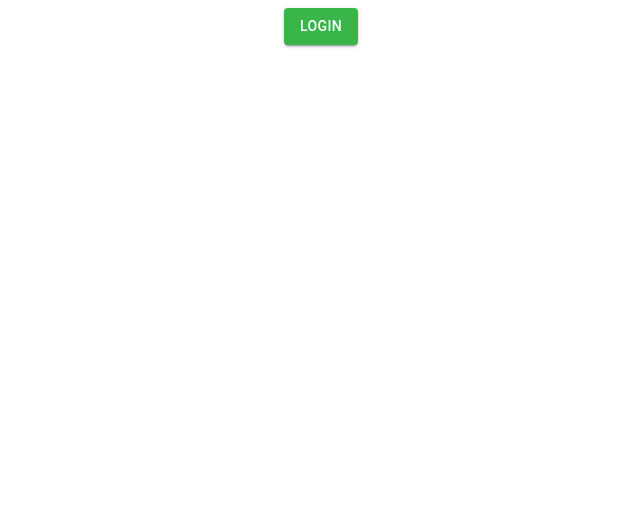
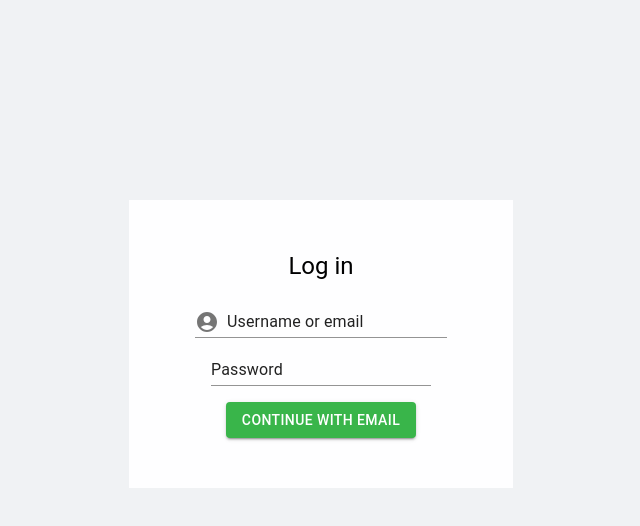
Before and after one commit to Tkogiah/upwork-clone, a React (Create React App) app: page / in a window 1280 px wide. Shown: the top 526 px of the page, without its empty margins (319-959 px from the left). Built offline with nearby package versions, Linux system fonts and the light colour scheme.

Commit message:
creating login page

```diff
--- a/package.json
+++ b/package.json
@@ -5,6 +5,7 @@
   "dependencies": {
     "@emotion/react": "^11.9.3",
     "@emotion/styled": "^11.9.3",
+    "@mui/icons-material": "^5.8.4",
     "@mui/material": "^5.9.0",
     "@testing-library/jest-dom": "^5.16.4",
     "@testing-library/react": "^13.3.0",
--- a/src/Login.js
+++ b/src/Login.js
@@ -1,9 +1,59 @@
 import { PrimaryButton } from "./StyledComponents";
+import Box from '@mui/material/Box';
+import Input from '@mui/material/Input';
+import InputAdornment from '@mui/material/InputAdornment';
+import FormControl from '@mui/material/FormControl';
+import TextField from '@mui/material/TextField';
+import AccountCircle from '@mui/icons-material/AccountCircle';
+import { Typography } from "@mui/material";
+import { alignProperty } from "@mui/material/styles/cssUtils";
 
 export default function Login() {
   return (
     <>
-      <PrimaryButton variant="contained">Login</PrimaryButton>
+      <Box sx={{
+        '& > :not(style)': { m: 1 },
+        backgroundColor: '#fefeff',
+        width: '30vw',
+        height: '30vh',
+        padding: '3vh 0',
+        display: 'flex',
+        flexDirection: 'column',
+        justifyContent: 'center',
+        alignItems: 'center'
+        }}
+        component="form"
+      >
+        <Typography variant="h5" sx={{
+          paddingBottom: '1vh'
+        }}>
+          Log in
+        </Typography>
+        < >
+          <FormControl variant="standard">
+            <Input
+              defaultValue="Username or email"
+              id="input-with-icon-adornment"
+              startAdornment={
+                <InputAdornment position="start">
+                  <AccountCircle />
+                </InputAdornment>
+            }
+          />
+          </FormControl>
+          <TextField
+            defaultValue="Password"
+            id="input"
+            InputProps={{}}
+            variant="standard"
+          />
+        </>
+
+      <PrimaryButton variant="contained">
+        Continue with email
+      </PrimaryButton>
+    </Box>
+
     </>
   );
 }
--- a/src/styles.css
+++ b/src/styles.css
@@ -1,4 +1,10 @@
+body {
+  background-color: #f0f2f4;
+}
 .App {
   font-family: sans-serif;
   text-align: center;
+  display: flex;
+  justify-content: center;
+  margin-top: 25vh;
 }
```
Also changed, not shown: 1 other file (tests, documents, lock files or other folders).
